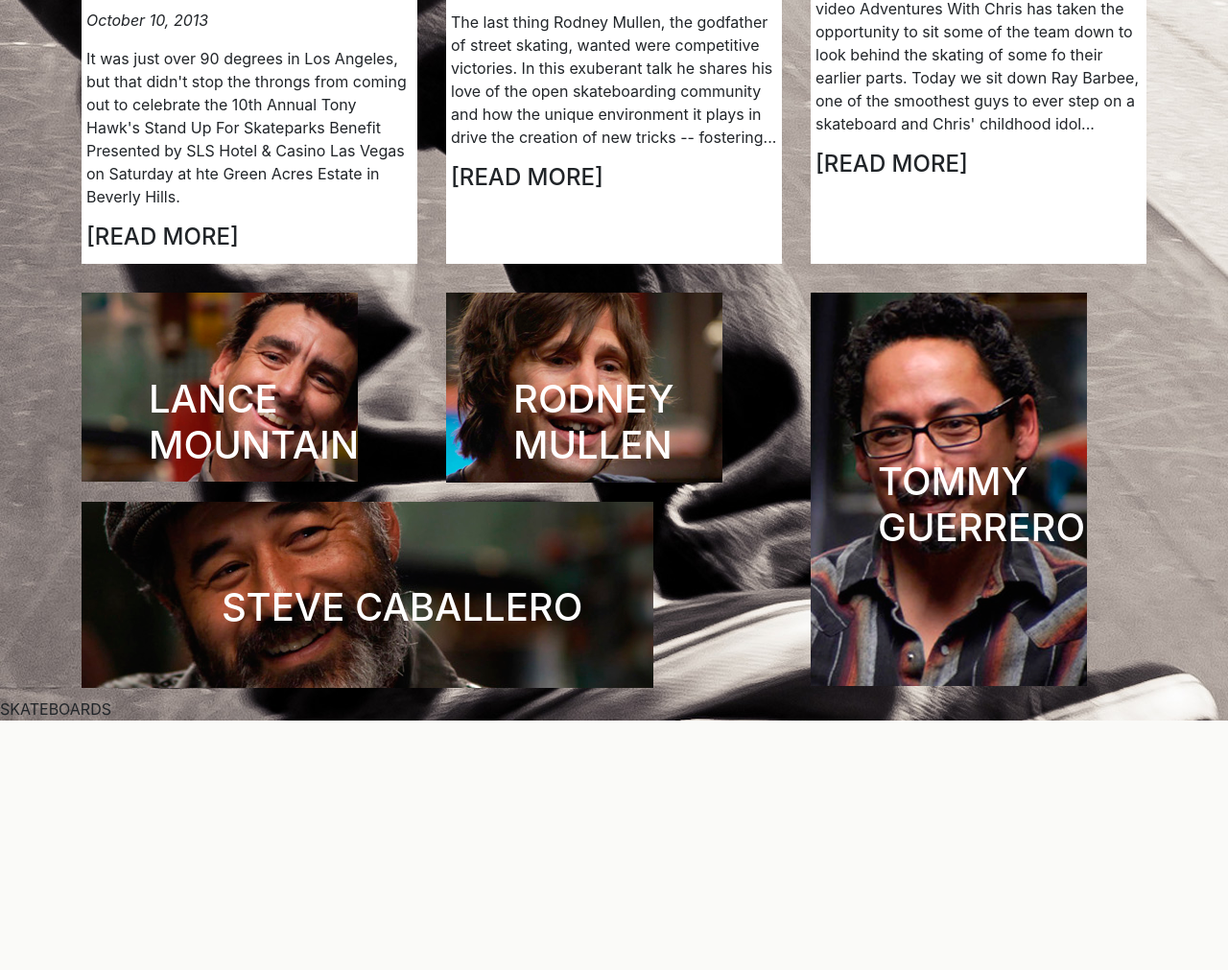
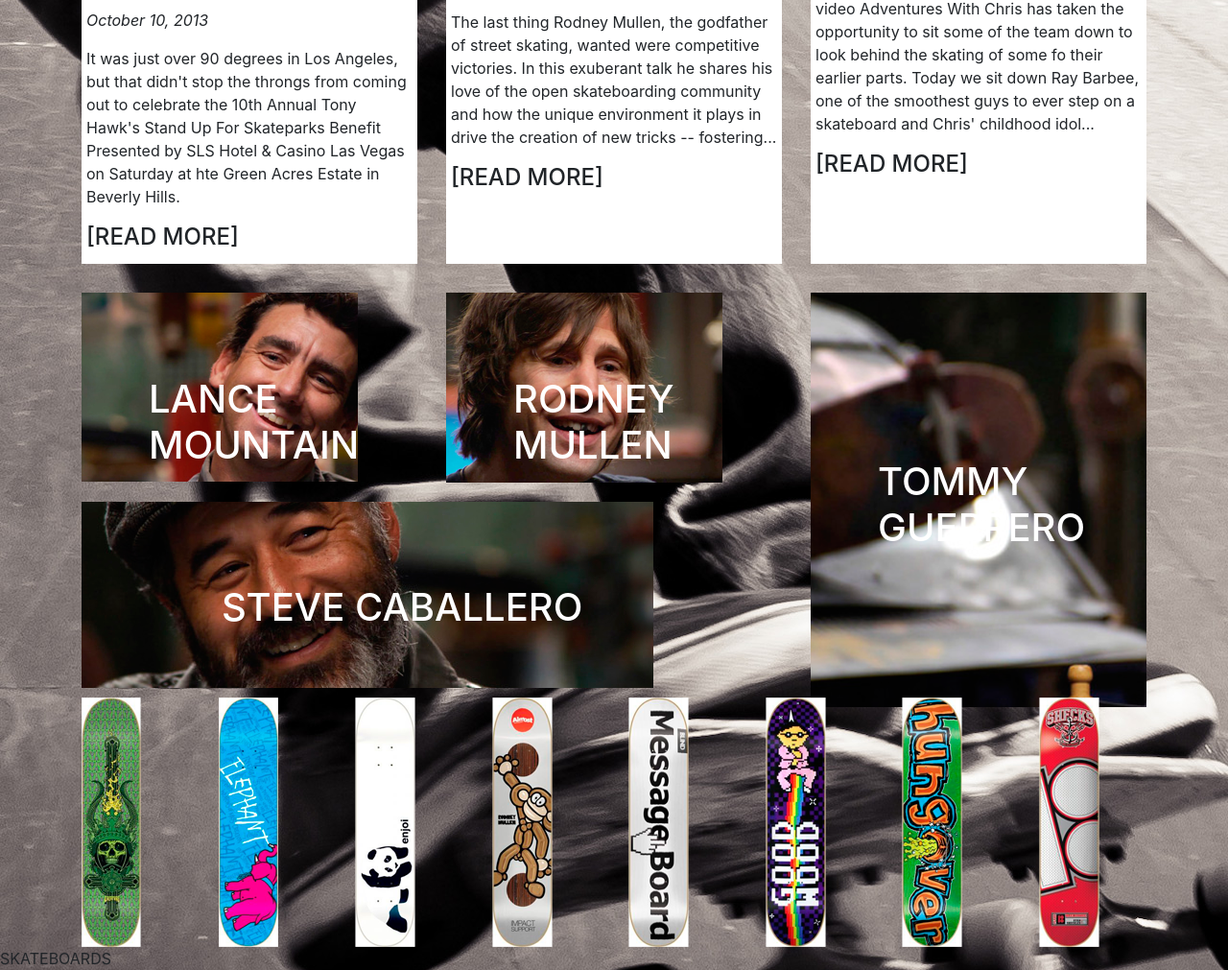
Before and after one commit to janeenscott/2.4-sk8, a Flask app: template templates/index.html in a window 1280 px wide. Shown: the part 1098-2109 px from the top of the page at 96% size. Before the commit the page ends 1849 px from the top, so only its background shows below. Run offline with Flask 2, Linux system fonts and the light colour scheme; the template is opened without the code that fills it, so the values that code supplies are empty; some libraries are stand-ins or nearby versions.

Commit message:
fixed images

```diff
--- a/static/styles.css
+++ b/static/styles.css
@@ -87,6 +87,7 @@
 }
 #tommy{
     height: 100%;
+    background-image: url("../static/images/sk8er-2.png");
 }
 #steve{
     height: 100%
--- a/templates/index.html
+++ b/templates/index.html
@@ -107,13 +107,54 @@
     </div> <!--closes 8 column div-->
     <div class="col-md-4 col-sm-12">
       <div class="skater-container" id="tommy">
-        <img src="../static/images/sk8er-2.png">
+        <!--<img src="../static/images/sk8er-2.png">-->
         <h1>TOMMY GUERRERO</h1>
       </div>
     </div>
   </div> <!--closes 12 column wide row-->
 
+<div class="row boards">
+  <div class="col">
+    <img src="../static/images/sk8-1.png">
+  </div>
+  <div class="col">
+    <img src="../static/images/sk8-2.png">
+  </div>
+  <div class="col">
+    <img src="../static/images/sk8-3.png">
+  </div>
+  <div class="col">
+    <img src="../static/images/sk8-4.png">
+  </div>
+  <div class="col">
+    <img src="../static/images/sk8-5.png">
+  </div>
+  <div class="col">
+    <img src="../static/images/sk8-6.png">
+  </div>
+  <div class="col">
+    <img src="../static/images/sk8-7.png">
+  </div>
+  <div class="col">
+    <img src="../static/images/sk8-8.png">
+  </div>
+</div>
 
+<!--
+<form action="/thank-you" method="post">
+  <div>
+
+    <input type="text" id="name" name="user_name">
+  </div>
+  <div>
+    <input type="email" id="mail" name="user_mail">
+  </div>
+  <div>
+    <label for="msg"
+  </div>
+
+</form>
+-->
 
 
 
```
Also changed, not shown: static/images/sk8er-2.png.
